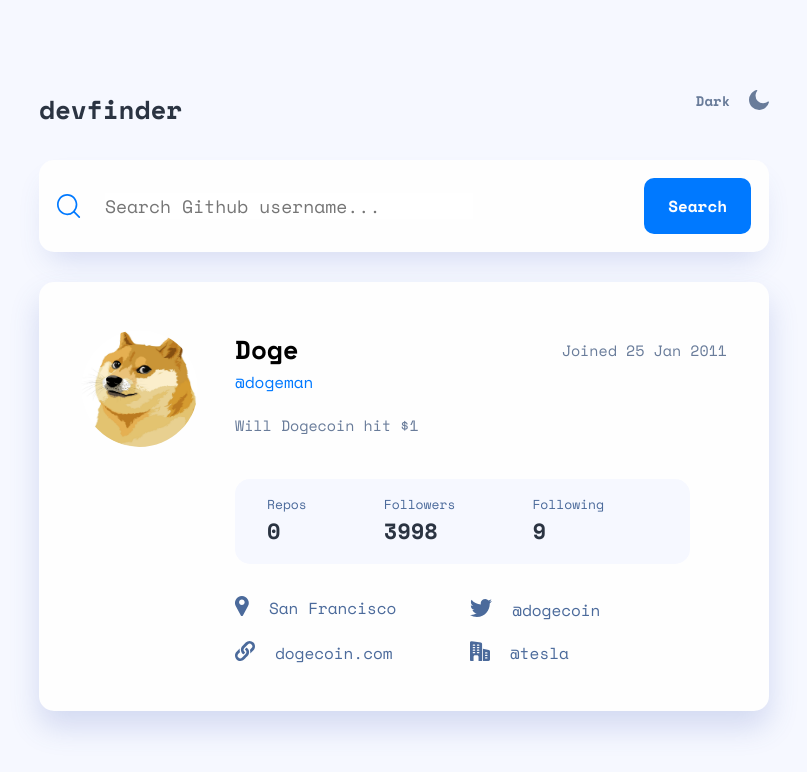
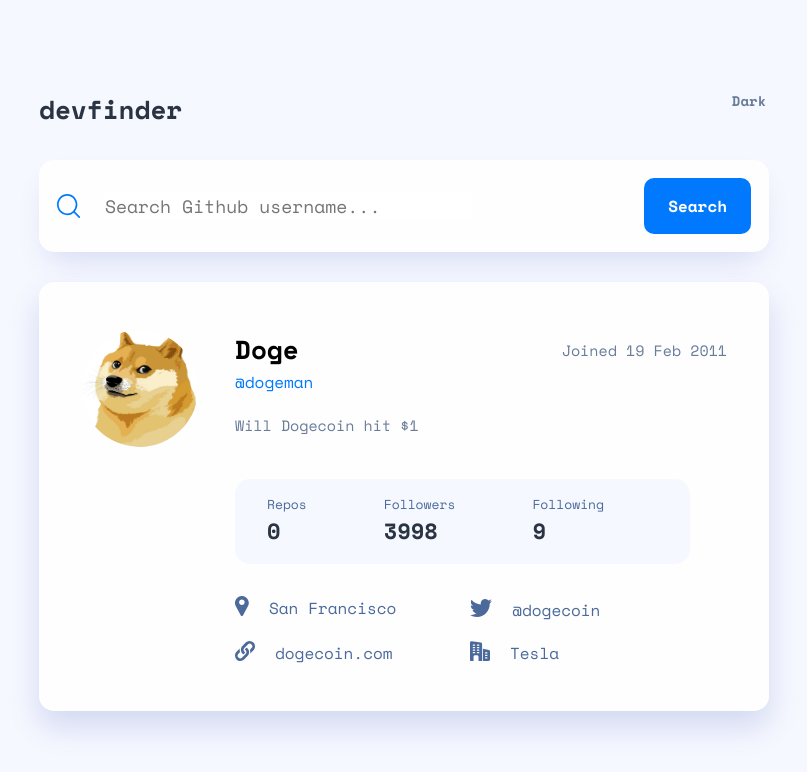
Before and after one commit to Mitch4sho/GitHub-user-serach-app, a React (Create React App) app: page / in a window 1280 px wide. Shown: the top 772 px of the page, without its empty margins (236-1043 px from the left). Built offline with nearby package versions, Linux system fonts and the light colour scheme; the HTML template or start-up script is replaced by a standard one.

Commit message:
fix state for current users

```diff
--- a/src/App.js
+++ b/src/App.js
@@ -1,34 +1,24 @@
 import React, { useState } from "react";
 import SearchBar from "./components/SearchBar";
 import UserDashBoard from "./components/UserDashboard";
+import Doge from "./assets/qZduXAEoyN41zQ223nXn0BgevlbnaobL0awPmBspcgw.jpg";
 import "./App.css";
 
-const getDate = (date) => {
-  const months = [
-    "Jan",
-    "Feb",
-    "Mar",
-    "Apr",
-    "May",
-    "Jun",
-    "Jul",
-    "Aug",
-    "Sep",
-    "Oct",
-    "Nov",
-    "Dec",
-  ];
-  const year = new Date(date).getFullYear();
-  const month = months[new Date(date).getMonth()];
-  const day = new Date(date).getDate();
-
-  return [year, month, day];
-};
-
 function App() {
-  const [currentUser, setCurrentUser] = useState({});
-  const [initialLoad, setInitialLoad] = useState(true);
-  const [joinDate, setJoinDate] = useState(null);
+  const [currentUser, setCurrentUser] = useState({
+    avatar_url: `${Doge}`,
+    name: "Doge",
+    login: "dogeman",
+    created_at: "2011-02-19T10:56:13Z",
+    bio: "Will Dogecoin hit $1",
+    public_repos: "0",
+    followers: "3998",
+    following: "9",
+    location: "San Francisco",
+    twitter_username: "dogecoin",
+    blog: "https://dogecoin.com",
+    company: "Tesla",
+  });
   const [userNotFound, setUserNotFound] = useState(false);
 
   const search = (e, username) => {
@@ -57,29 +47,10 @@
         <h1 className="title">devfinder</h1>
         <div className="dark-mode-button">
           <button>Dark</button>
-          <svg
-            className="moon-icon"
-            width="20"
-            height="20"
-            xmlns="http://www.w3.org/2000/svg"
-          >
-            <path
-              d="M19.513 11.397a.701.701 0 00-.588.128 7.496 7.496 0 01-2.276 1.336 7.101 7.101 0 01-2.583.462 7.505 7.505 0 01-5.32-2.209 7.568 7.568 0 01-2.199-5.342c0-.873.154-1.72.41-2.49a6.904 6.904 0 011.227-2.21.657.657 0 00-.102-.924.701.701 0 00-.589-.128C5.32.61 3.427 1.92 2.072 3.666A10.158 10.158 0 000 9.83c0 2.8 1.125 5.342 2.967 7.19a10.025 10.025 0 007.16 2.98c2.353 0 4.527-.822 6.266-2.183a10.13 10.13 0 003.58-5.624.623.623 0 00-.46-.796z"
-              fill="#697C9A"
-              fill-rule="nonzero"
-            />
-          </svg>
         </div>
       </div>
       <SearchBar onSearch={search} userNotFound={userNotFound} />
-      <UserDashBoard
-        user={currentUser}
-        initialLoad={initialLoad}
-        setInitialLoad={setInitialLoad}
-        joinDate={joinDate}
-        setJoinDate={setJoinDate}
-        getDate={getDate}
-      />
+      <UserDashBoard user={currentUser} />
     </div>
   );
 }
--- a/src/components/UserDashboard.js
+++ b/src/components/UserDashboard.js
@@ -1,96 +1,16 @@
-import React, { useEffect } from "react";
-import Doge from "../assets/qZduXAEoyN41zQ223nXn0BgevlbnaobL0awPmBspcgw.jpg";
+import React from "react";
+import getDate from "../utilities";
 import LocationIcon from "../assets/icon-location.svg";
 import TwitterIcon from "../assets/icon-twitter.svg";
 import LinkIcon from "../assets/icon-website.svg";
 import WorkIcon from "../assets/icon-company.svg";
 import "../styles/userDashboard.css";
 
-const UserDashBoard = ({
-  user,
-  initialLoad,
-  setInitialLoad,
-  joinDate,
-  setJoinDate,
-  getDate,
-}) => {
-  useEffect(() => {
-    if (Object.keys(user).length) {
-      setInitialLoad(false);
-      const date = getDate(user.created_at);
-      setJoinDate(date);
-    }
-  }, [user]);
-
+const UserDashBoard = ({ user }) => {
   const userBlog = user.blog ? user.blog.split("//")[1] : "Not Available";
+  const joinDate = getDate(user.created_at);
 
   return (
-    <div>
-      {initialLoad ? (
-        <div className="dashboard">
-          <header className="header-info">
-            <img src={Doge} alt="ProfilePhoto" className="user-profile-pic" />
-            <p className="name">Doge</p>
-            <p className="username">@dogeman</p>
-            <p className="join-date">Joined 25 Jan 2011</p>
-            <p className="profile-bio">Will Dogecoin hit $1</p>
-          </header>
-          <ul className="info-container">
-            <li className="repos">
-              <p className="title">Repos</p>
-              <p className="value">0</p>
-            </li>
-            <li className="followers">
-              <p className="title">Followers</p>
-              <p className="value">3998</p>
-            </li>
-            <li className="following">
-              <p className="title">Following</p>
-              <p className="value">9</p>
-            </li>
-          </ul>
-          <ul className="grid-container">
-            <li>
-              <p>
-                <img src={LocationIcon} alt="" />
-                San Francisco
-              </p>
-            </li>
-            <li>
-              <p>
-                <img src={TwitterIcon} alt="" />
-                <a
-                  href="https://twitter.com/dogecoin?lang=en"
-                  target="_blank"
-                  rel="noreferrer"
-                >
-                  @dogecoin
-                </a>
-              </p>
-            </li>
-            <li>
-              <p>
-                <img src={LinkIcon} alt="" />
-                <a href="https://dogecoin.com" target="_blank" rel="noreferrer">
-                  dogecoin.com
-                </a>
-              </p>
-            </li>
-            <li>
-              <p>
-                <img src={WorkIcon} alt="" />
-                <a
-                  href="https://www.tesla.com"
-                  target="_blank"
-                  rel="noreferrer"
-                >
-                  @tesla
-                </a>
-              </p>
-            </li>
-          </ul>
-        </div>
-      ) : (
     <div className="dashboard">
       <header className="header-info">
         <img
@@ -127,10 +47,7 @@
         <li>
           <p>
             <img src={TwitterIcon} alt="" />
-                <a
-                  className={user.twitter_username ? "" : "not-available"}
-                  href=""
-                >
+            <a className={user.twitter_username ? "" : "not-available"} href="">
               {user.twitter_username
                 ? `@${user.twitter_username}`
                 : "Not Available"}
@@ -158,8 +75,6 @@
         </li>
       </ul>
     </div>
-      )}
-    </div>
   );
 };
 
--- /dev/null
+++ b/src/utilities.js
@@ -0,0 +1,22 @@
+const getDate = (date) => {
+    const months = [
+        "Jan",
+        "Feb",
+        "Mar",
+        "Apr",
+        "May",
+        "Jun",
+        "Jul",
+        "Aug",
+        "Sep",
+        "Oct",
+        "Nov",
+        "Dec",
+    ];
+    const year = new Date(date).getFullYear();
+    const month = months[new Date(date).getMonth()];
+    const day = new Date(date).getDate();
+    return [year, month, day];
+};
+
+export default getDate;
```
Lines whose indentation alone changed are shown as unchanged.
